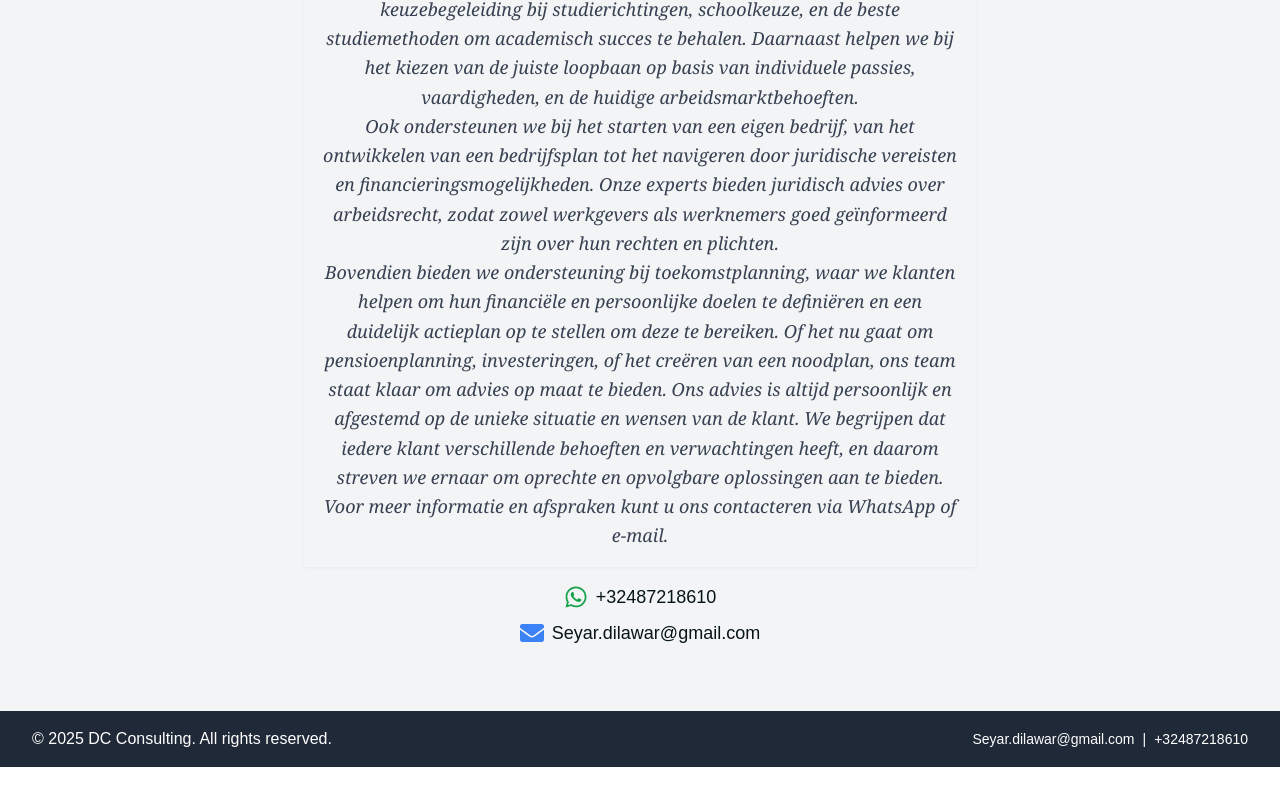
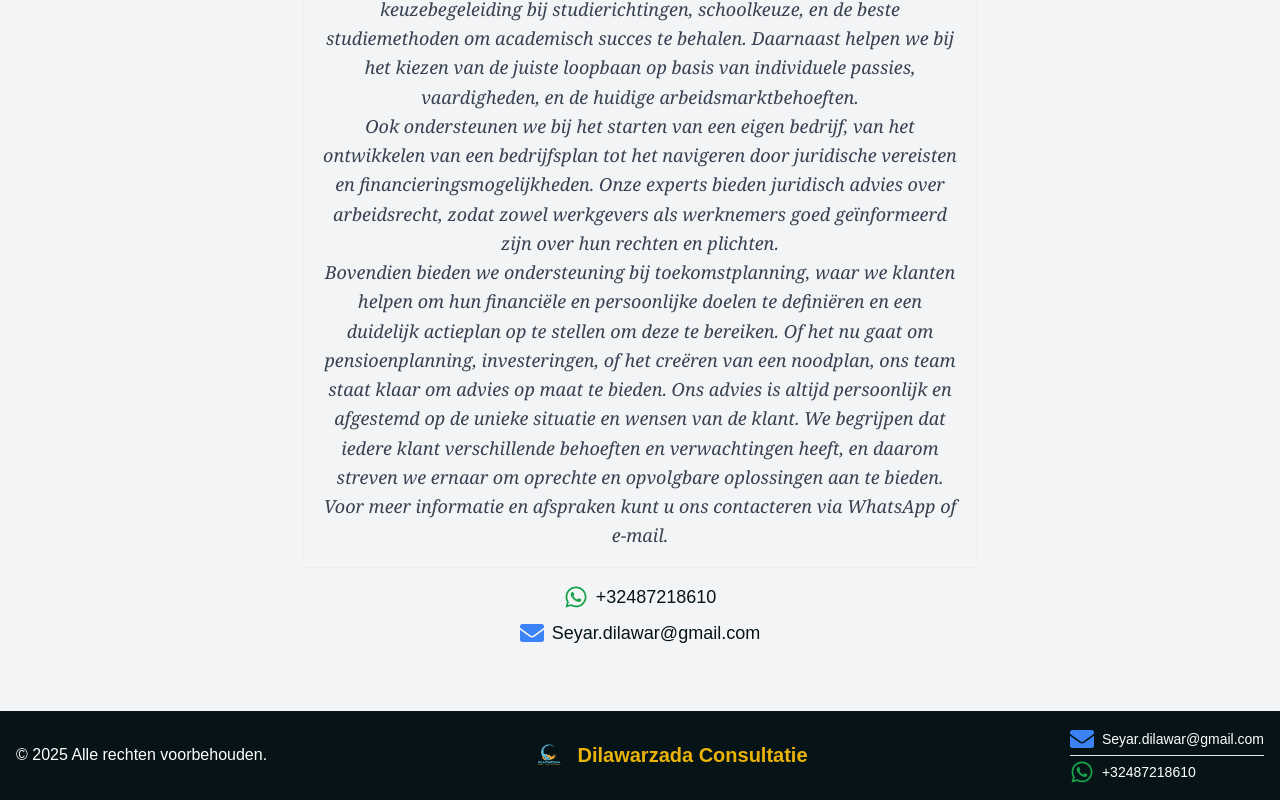
Before and after one commit to Bushra-88/consulting, a Next.js app in the folder dc-consulting/: page / in a window 1280 px wide. Shown: the part 1155-1955 px from the top of the page. Before the commit the page ends 1922 px from the top, so only its background shows below. Built offline with nearby package versions, Linux system fonts and the light colour scheme.

Commit message:
Update Footer and Hero components with new styling and dynamic year

```diff
--- a/dc-consulting/components/Footer.jsx
+++ b/dc-consulting/components/Footer.jsx
@@ -1,13 +1,29 @@
+import Link from "next/link";
+import Image from "next/image";
+import { FaWhatsapp, FaEnvelope } from "react-icons/fa";
+
 const Footer = () => {
+  const currentYear = new Date().getFullYear();
+
   return (
-    <footer className="flex justify-between items-center px-8 py-4 bg-gray-800 text-white">
-      <div>&copy; 2025 DC Consulting. All rights reserved.</div>
-      <div className="text-sm">
-        <a href="mailto:Seyar.dilawar@gmail.com" className="hover:underline">
-          Seyar.dilawar@gmail.com
-        </a>
-        <span className="mx-2">|</span>
-        <span>+32487218610</span>
+    <footer className="flex flex-col md:flex-row justify-between items-center px-4 py-4 bg-customDark text-white">
+      <div className="flex items-center mb-2 md:mb-0">
+        <span>&copy; {currentYear}  Alle rechten voorbehouden.</span>
+      </div>
+      <div className="flex items-center justify-center mb-2 md:mb-0">
+        <Image src="/DC-logo-1.png" alt="Company Logo" width={40} height={40} className="mr-2" /> {/* Logo on the left */}
+        <h1 className="text-xl text-yellow-500 font-bold hover:text-sky-500">Dilawarzada Consultatie</h1> {/* Centered Company Name */}
+      </div>
+      <div className="text-sm text-right mb-2 md:mb-0">
+        <Link href="mailto:Seyar.dilawar@gmail.com" className="flex items-center"> {/* Email */}
+          <FaEnvelope className="w-6 h-6 mr-2 text-blue-500 " />
+          <span className="text-md text-white hover:text-sky-700 hover:underline">Seyar.dilawar@gmail.com</span>
+        </Link>
+        <hr className="mt-1 mb-1"/>
+        <Link href="https://wa.me/32487218610" target="_blank" rel="noopener noreferrer" className="flex items-center"> {/* WhatsApp number */}
+          <FaWhatsapp className="w-6 h-6 mr-2 text-green-600" />
+          <span className="text-md text-white hover:text-sky-700 hover:underline">+32487218610</span>
+        </Link>
       </div>
     </footer>
   );
--- a/dc-consulting/components/Hero.jsx
+++ b/dc-consulting/components/Hero.jsx
@@ -25,7 +25,7 @@ const Hero = () => {
         className={`absolute top-1/2 left-1/2 transform -translate-x-1/2 -translate-y-1/2 text-5xl font-bold text-center transition-opacity duration-700 ${isVisible ? "opacity-100" : "opacity-0"}`}
       >
         Welkome bij <br />
-         <span className="text-sky-600 shadow-black">Dilawarzada Consultatie</span>
+         <span className=" shadow-black hover:text-sky-600">Dilawarzada Consultatie</span>
       </h1>
     </div>
   );
```
